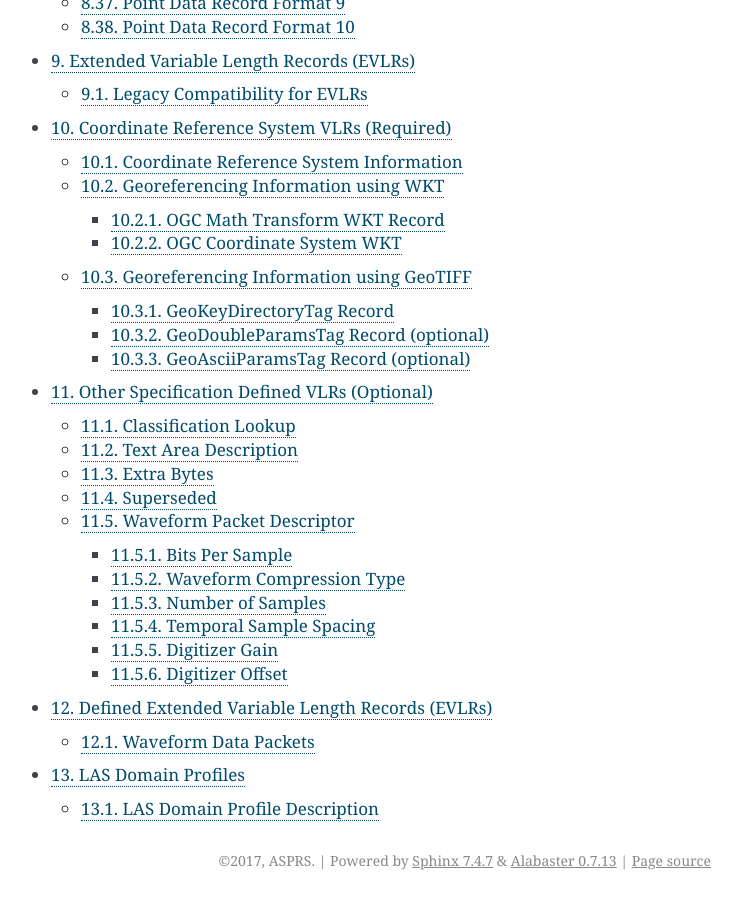
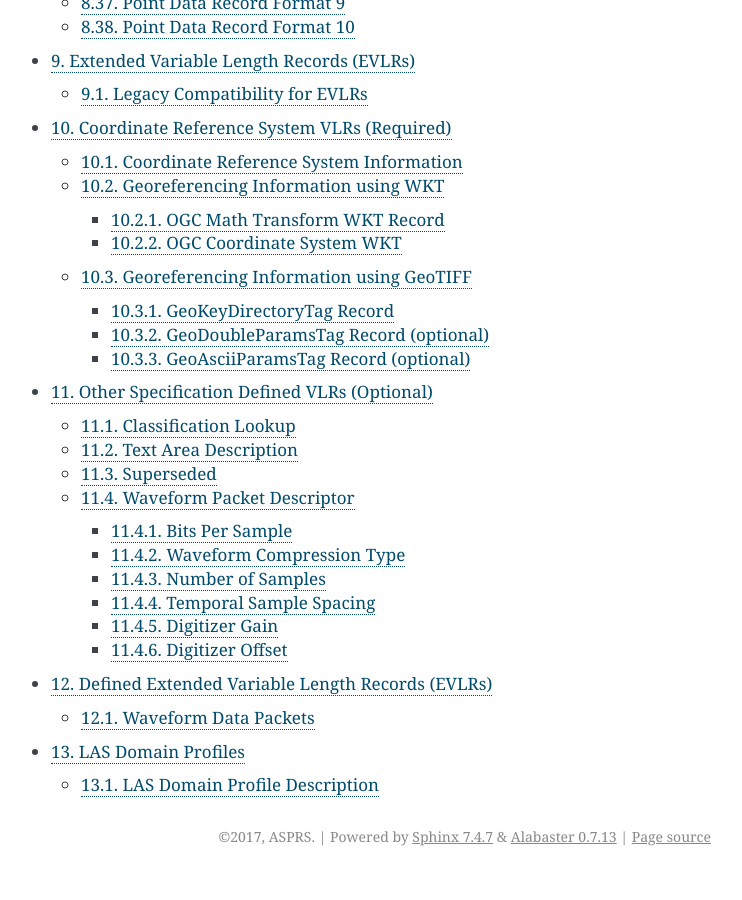
Before and after one commit to ASPRSorg/LAS, a Sphinx documentation site: the page built from source/00_index.txt, in a window 1280 px wide and 900 px high, scrolled down 2155 px. Shown: the whole window, without its empty margins (399-1141 px from the left). Built offline with Sphinx 7.4.7, drawn with Linux system fonts in a browser that asks for light colours; after the commit the page ends 3031 px from its top, so only the background shows below that; some of the changed lines change nothing that is shown.

Commit message:
Renamed files to match new heading heirarchy.

```diff
--- a/source/00_index.txt
+++ b/source/00_index.txt
@@ -3,18 +3,18 @@
 ===============================
 
 .. toctree::
-   :maxdepth: 3
+   :maxdepth: 5
    :caption: Contents:
    :numbered:
 
    01_intro
-   04_definition
-   05_legacy
-   06_crs
-   07_datatypes
-   08_header
-   09_vlr
-   10_point
-   11_evlr
-   12_defined_vlrs
-   15_profiles
+   02.00_definition
+   02.01_legacy
+   02.02_crs
+   02.03_datatypes
+   02.04_header
+   02.05_vlr
+   02.06_point
+   02.07_evlr
+   03_required_vlrs
+   06_profiles
```
Also changed, not shown: source/02.00_definition.txt (renamed from source/04_definition.txt), source/02.01_legacy.txt (renamed from source/05_legacy.txt), source/02.02_crs.txt (renamed from source/06_crs.txt), source/02.03_datatypes.txt (renamed from source/07_datatypes.txt), source/02.04_header.txt (renamed from source/08_header.txt), source/02.05_vlr.txt (renamed from source/09_vlr.txt), source/02.06_point.txt (renamed from source/10_point.txt), source/02.07_evlr.txt (renamed from source/11_evlr.txt), source/03_required_vlrs.txt (renamed from source/12_defined_vlrs.txt), source/04_optional_vlrs.txt (renamed from source/13.3_extra_bytes.txt), source/06_profiles.txt (renamed from source/15_profiles.txt).
